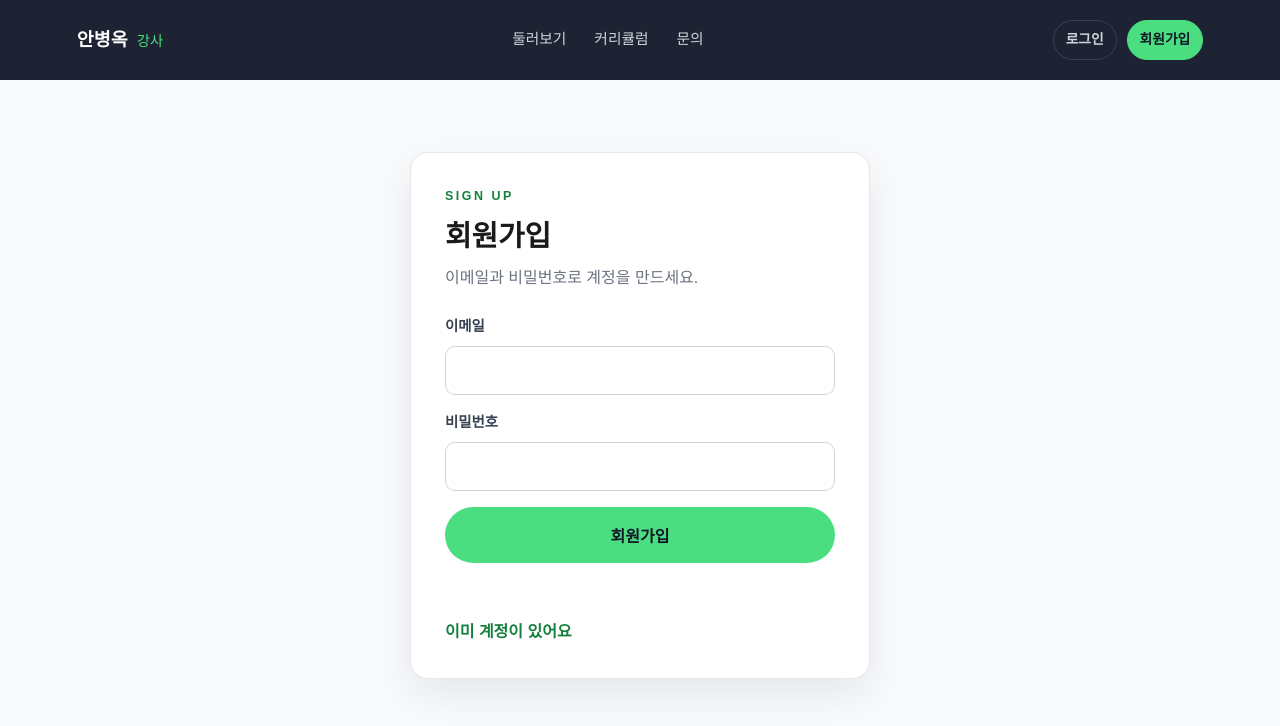
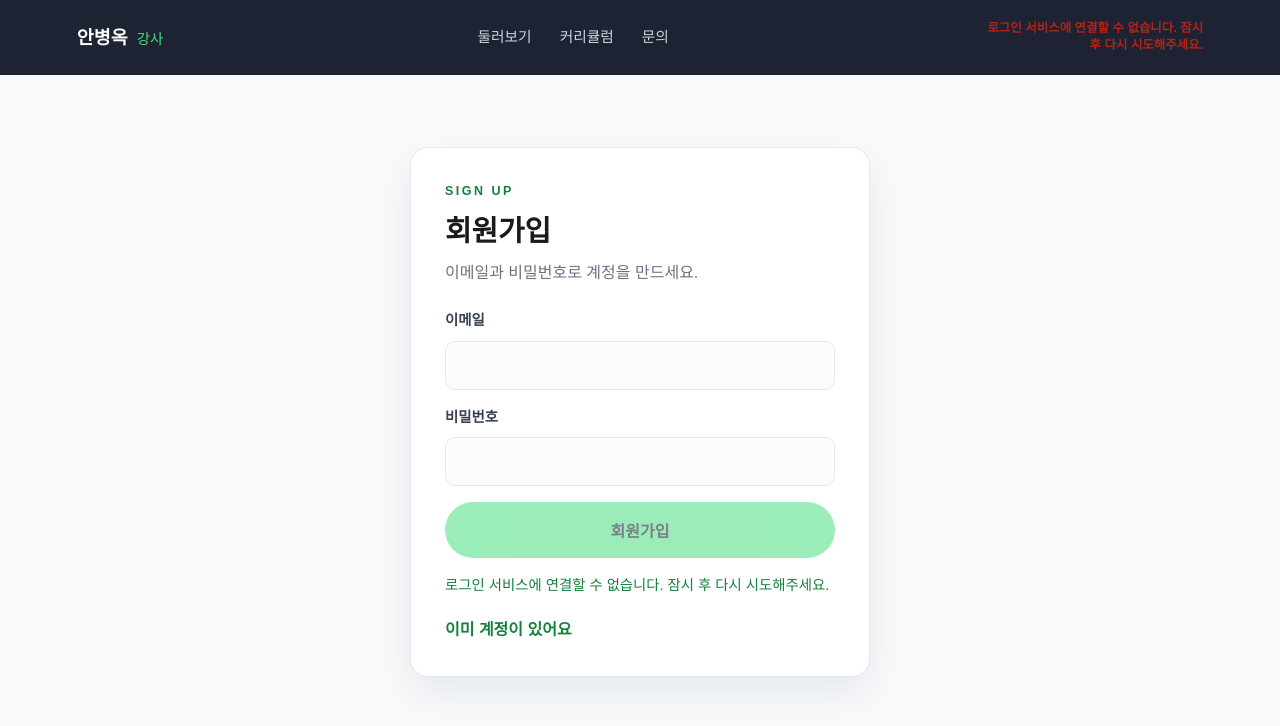
Before and after one commit to abokdk55/vibe3, a website: page signup/index.html in a window 1280 px wide. Drawn offline with nearby package versions, Linux system fonts and the light colour scheme; no server answers.

Commit message:
Handle unavailable authentication service gracefully

```diff
--- a/auth.js
+++ b/auth.js
@@ -12,6 +12,16 @@
     return div.innerHTML;
   }
 
+  function getFriendlyAuthError(error) {
+    const message = error && error.message ? error.message : '';
+
+    if (message.includes('환경변수가 설정되지 않았습니다')) {
+      return '로그인 서비스 연결 설정이 필요합니다. 관리자에게 문의해주세요.';
+    }
+
+    return '로그인 서비스에 연결할 수 없습니다. 잠시 후 다시 시도해주세요.';
+  }
+
   async function getSupabaseClient() {
     if (clientPromise) return clientPromise;
 
@@ -22,6 +32,10 @@
           throw new Error(config && config.error ? config.error : 'Supabase 설정을 불러오지 못했습니다.');
         }
         return window.supabase.createClient(config.url, config.anonKey);
+      })
+      .catch((error) => {
+        clientPromise = null;
+        throw error;
       });
 
     return clientPromise;
@@ -58,15 +72,17 @@
     });
   }
 
+  function renderAuthUnavailable(error) {
+    const message = getFriendlyAuthError(error);
+    document.querySelectorAll('[data-auth-nav]').forEach((container) => {
+      container.innerHTML = `<span class="auth-unavailable">${escapeHtml(message)}</span>`;
+    });
+  }
+
   async function updateAuthNav() {
-    try {
-      const session = await getSession();
-      renderAuthNav(session);
-      return session;
-    } catch (error) {
-      renderAuthNav(null);
-      return null;
-    }
+    const session = await getSession();
+    renderAuthNav(session);
+    return session;
   }
 
   async function requireAuth() {
@@ -83,15 +99,25 @@
     getSupabaseClient,
     getSession,
     getRedirectPath,
+    getFriendlyAuthError,
     requireAuth,
     updateAuthNav,
   };
 
   document.addEventListener('DOMContentLoaded', async () => {
-    const client = await getSupabaseClient().catch(() => null);
-    const session = document.body.dataset.requireAuth === 'true'
-      ? await requireAuth()
-      : await updateAuthNav();
+    let client = null;
+    let session = null;
+    let error = null;
+
+    try {
+      client = await getSupabaseClient();
+      session = document.body.dataset.requireAuth === 'true'
+        ? await requireAuth()
+        : await updateAuthNav();
+    } catch (authError) {
+      error = authError;
+      renderAuthUnavailable(authError);
+    }
 
     if (client) {
       client.auth.onAuthStateChange(() => {
@@ -99,6 +125,6 @@
       });
     }
 
-    document.dispatchEvent(new CustomEvent('app-auth-ready', { detail: { session } }));
+    document.dispatchEvent(new CustomEvent('app-auth-ready', { detail: { session, error } }));
   });
 })();
--- a/signup/index.html
+++ b/signup/index.html
@@ -45,6 +45,15 @@
 const signupForm = document.getElementById('signup-form');
 const signupStatus = document.getElementById('signup-status');
 
+document.addEventListener('app-auth-ready', (event) => {
+  if (event.detail.error) {
+    signupForm.querySelectorAll('input, button').forEach((element) => {
+      element.disabled = true;
+    });
+    signupStatus.textContent = window.appAuth.getFriendlyAuthError(event.detail.error);
+  }
+});
+
 signupForm.addEventListener('submit', async (event) => {
   event.preventDefault();
   signupStatus.textContent = '가입 처리 중입니다...';
--- a/style.css
+++ b/style.css
@@ -77,6 +77,15 @@ img { max-width: 100%; display: block; }
   overflow: hidden;
   text-overflow: ellipsis;
   white-space: nowrap;
+}
+
+.auth-unavailable {
+  color: #b42318;
+  font-size: 0.78rem;
+  font-weight: 700;
+  line-height: 1.4;
+  max-width: 220px;
+  text-align: right;
 }
 
 .auth-link,
@@ -997,6 +1006,13 @@ footer {
   font: inherit;
 }
 
+.auth-form input:disabled,
+.auth-form textarea:disabled,
+.auth-form button:disabled {
+  cursor: not-allowed;
+  opacity: 0.55;
+}
+
 .auth-form input:focus,
 .auth-form textarea:focus {
   outline: 2px solid rgba(74, 222, 128, 0.38);
```
Also changed, not shown: login/index.html (+8 -0 lines), new/index.html (+10 -1 lines).
